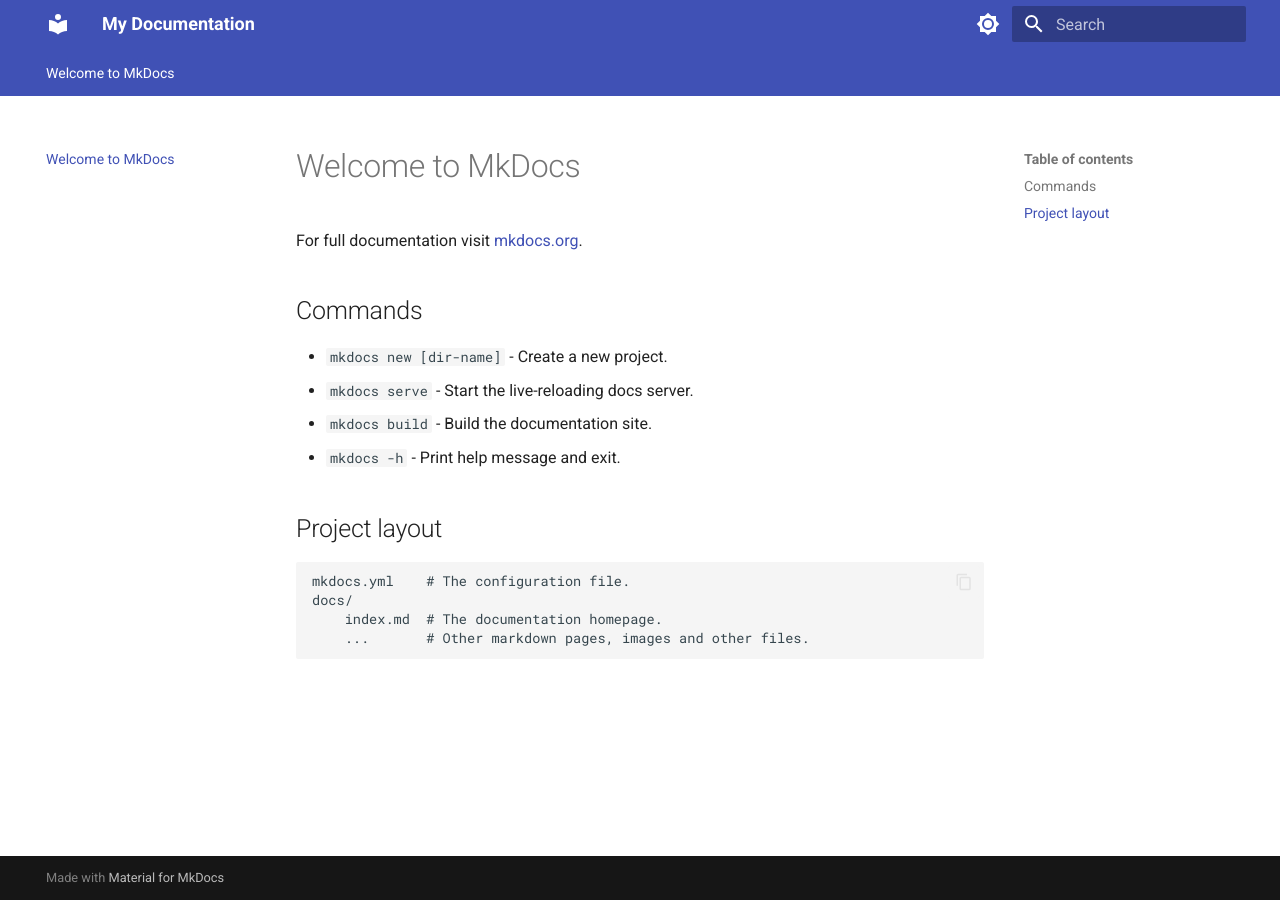
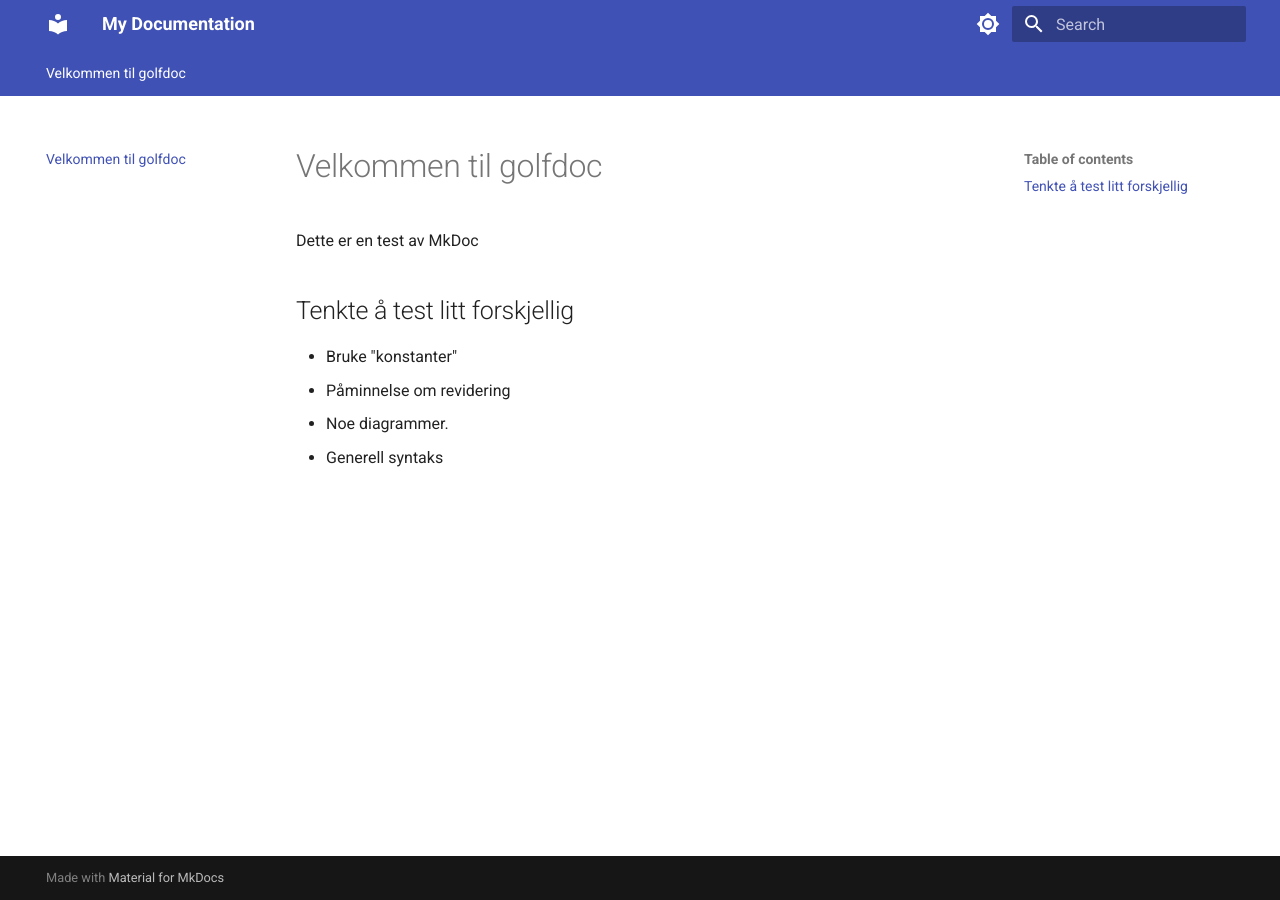
Before and after one commit to jarleosmund/golfdoc, an MkDocs documentation site: the page built from docs/index.md, in a window 1280 px wide. Built offline with MkDocs 1.6.1 and Material for MkDocs 9.7.7, drawn with Linux system fonts in a browser that asks for light colours.

Commit message:
første endring

```diff
--- a/docs/index.md
+++ b/docs/index.md
@@ -1,17 +1,10 @@
-# Welcome to MkDocs
+# Velkommen til golfdoc
 
-For full documentation visit [mkdocs.org](https://www.mkdocs.org).
+Dette er en test av MkDoc
 
-## Commands
+## Tenkte å test litt forskjellig
 
-* `mkdocs new [dir-name]` - Create a new project.
-* `mkdocs serve` - Start the live-reloading docs server.
-* `mkdocs build` - Build the documentation site.
-* `mkdocs -h` - Print help message and exit.
-
-## Project layout
-
-    mkdocs.yml    # The configuration file.
-    docs/
-        index.md  # The documentation homepage.
-        ...       # Other markdown pages, images and other files.
+* Bruke "konstanter"
+* Påminnelse om revidering
+* Noe diagrammer.
+* Generell syntaks
```
